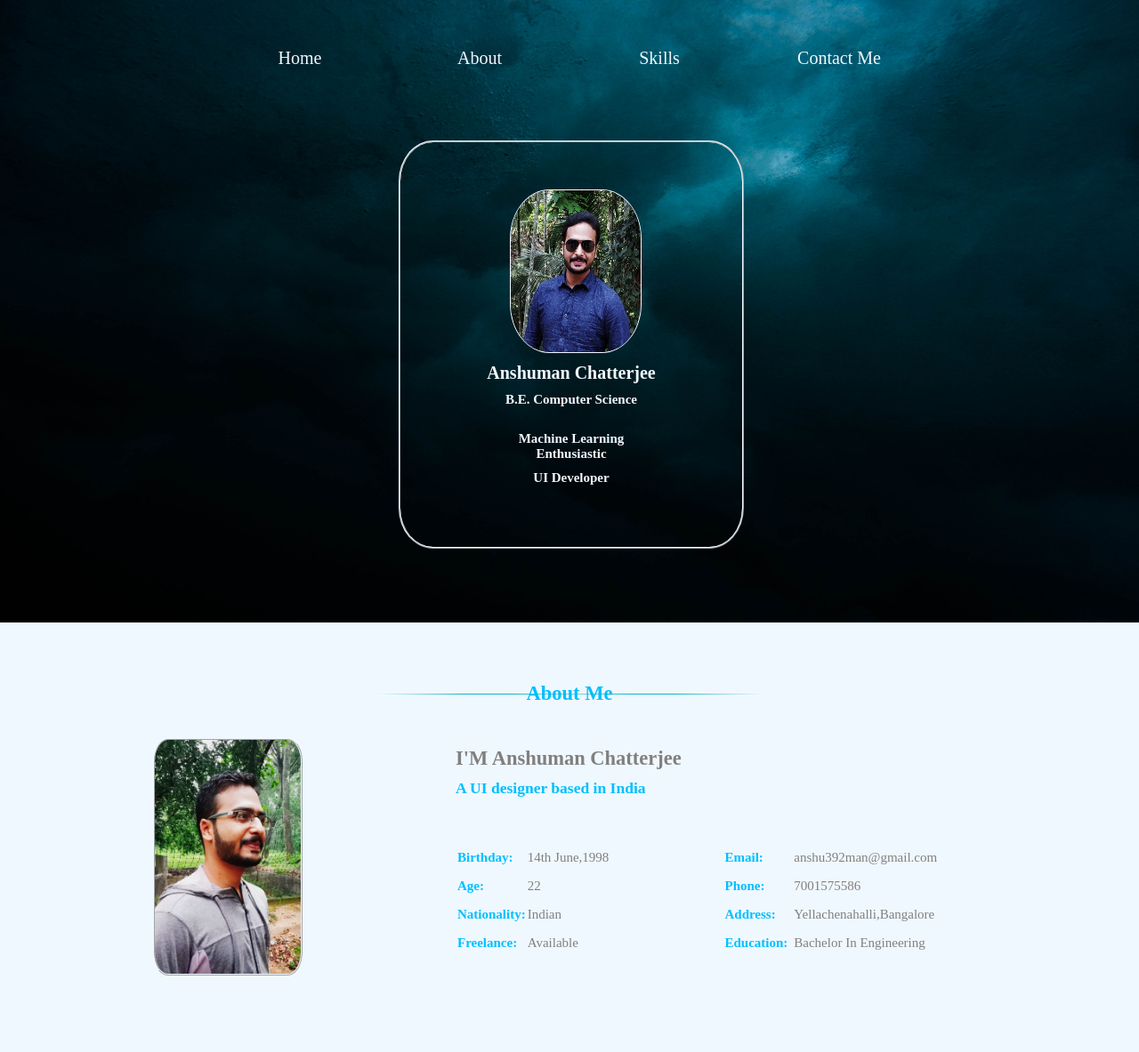
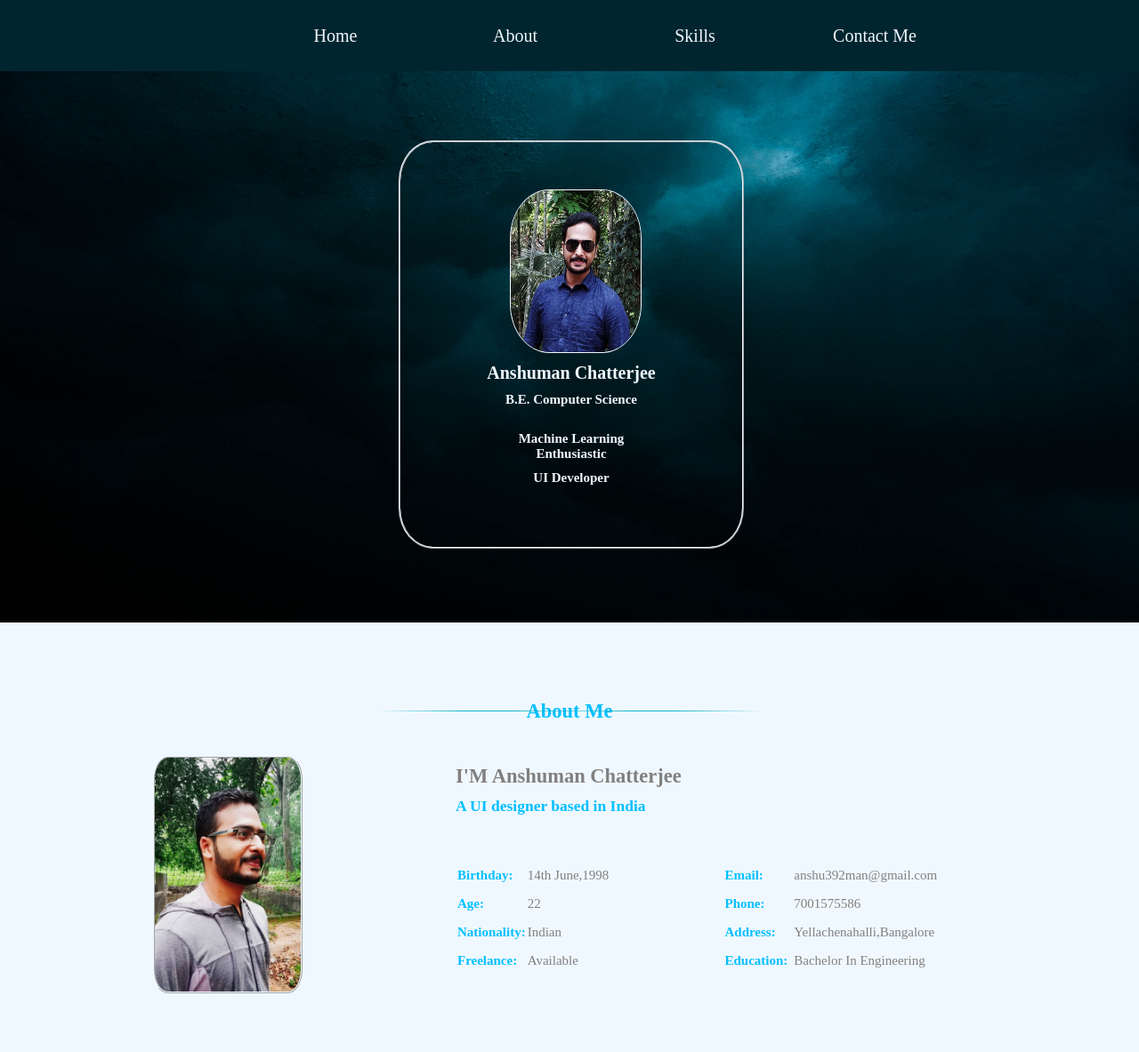
Before and after one commit to AmiAnshuman/amianshuman.github.io, a plain HTML site: page index.html in a window 1280 px wide. Shown: the top 1183 px of the page at 89% size. Drawn offline with Linux system fonts and the light colour scheme; a script that the page names is missing.

Commit message:
second_c

```diff
--- a/index.html
+++ b/index.html
@@ -11,10 +11,10 @@
     <div class="my">
 
         <ul>
-            <li>Home</li>
-            <li>About</li>
-            <li>Skills</li>
-            <li>Contact Me</li>
+            <li><a href="./index.html">Home</a></li>
+            <li><a href="#assa">About</a></li>
+            <li><a href="#ass">Skills</a></li>
+            <li><a href="#as">Contact Me</a></li>
         </ul>
 
         <img class="i1" src="a.jpg" alt="back">
@@ -32,7 +32,7 @@
             </div>
         </div>
     </div>
-    <div class="about">
+    <div id="assa" class="about">
         <h2>About Me</h2>
         <div class="row">
 
@@ -71,7 +71,7 @@
             </div>
         </div>
     </div>
-    <div class="skill reach">
+    <div id="ass" class="skill reach">
         <h2>My Skills</h2>
         <div class="row r">
             <div class="c">
@@ -122,7 +122,7 @@
 
 
     </div>
-    <div class="reach">
+    <div id="as" class="reach">
         <h2>Reach Me</h2>
         <div class="row">
 
--- a/style.css
+++ b/style.css
@@ -47,13 +47,15 @@ ul {
     -webkit-box-align: center;
     -ms-flex-align: center;
     align-items: center;
-    padding: 40px 0px;
-    margin: 0px;
+    /*    padding: 40px 0px 0px;*/
+    height: 10%;
+    margin: 0px 0px 10px 0px;
     position: absolute;
     z-index: 999;
     list-style-type: none;
     width: 100%;
-
+    position: fixed;
+    background-color: rgb(0, 37, 46);
 }
 
 li {
@@ -77,16 +79,24 @@ li {
     border-radius: 15%;
 }
 
-li:active {
-    color: darkcyan;
+li > a {
+    color: aliceblue;
+    text-decoration: none;
 }
+
+
 
 li:hover {
 
     /*    text-decoration: overline;*/
+
     -webkit-transition: 0.1s;
     transition: 0.1s;
     border: 3px double white;
+}
+
+li > a:hover {
+    color: darkgray;
 }
 
 .my1 > .i2 {
@@ -194,7 +204,7 @@ li:hover {
 
 .about > h2 {
     width: 100%;
-    padding: 30px 0px 0px;
+    padding: 50px 0px 0px;
     margin: 0px;
     height: 100px;
     display: -webkit-box;
@@ -219,7 +229,7 @@ li:hover {
     height: 0.7px;
     width: 250px;
     margin-left: -185px;
-    bottom: 419px;
+    bottom: 400px;
     background-color: #0fb4ca;
     background: -webkit-gradient(linear, left top, right top, from(rgba(15, 180, 202, 0)), color-stop(40%, rgba(15, 180, 202, 1)), color-stop(50%, rgba(15, 180, 202, 1)), color-stop(60%, rgba(15, 180, 202, 1)), to(rgba(15, 180, 202, 0)));
     background: linear-gradient(to right, rgba(15, 180, 202, 0) 0%, rgba(15, 180, 202, 1) 40%, rgba(15, 180, 202, 1) 50%, rgba(15, 180, 202, 1) 60%, rgba(15, 180, 202, 0) 100%);
@@ -231,7 +241,7 @@ li:hover {
     height: 0.7px;
     width: 250px;
     margin-left: 185px;
-    bottom: 419px;
+    bottom: 400px;
     background-color: #0fb4ca;
     background: -webkit-gradient(linear, left top, right top, from(rgba(15, 180, 202, 0)), color-stop(40%, rgba(15, 180, 202, 1)), color-stop(50%, rgba(15, 180, 202, 1)), color-stop(60%, rgba(15, 180, 202, 1)), to(rgba(15, 180, 202, 0)));
     background: linear-gradient(to right, rgba(15, 180, 202, 0) 0%, rgba(15, 180, 202, 1) 40%, rgba(15, 180, 202, 1) 50%, rgba(15, 180, 202, 1) 60%, rgba(15, 180, 202, 0) 100%);
@@ -301,7 +311,7 @@ li:hover {
 
 .reach > h2 {
     width: 100%;
-    padding: 30px 0px 0px;
+    padding: 50px 0px 0px;
     margin: 0px;
     height: 100px;
     display: -webkit-box;
@@ -326,7 +336,7 @@ li:hover {
     height: 0.7px;
     width: 250px;
     margin-left: -185px;
-    bottom: 420px;
+    bottom: 400px;
     background-color: #0fb4ca;
     background: -webkit-gradient(linear, left top, right top, from(rgba(15, 180, 202, 0)), color-stop(40%, rgba(15, 180, 202, 1)), color-stop(50%, rgba(15, 180, 202, 1)), color-stop(60%, rgba(15, 180, 202, 1)), to(rgba(15, 180, 202, 0)));
     background: linear-gradient(to right, rgba(15, 180, 202, 0) 0%, rgba(15, 180, 202, 1) 40%, rgba(15, 180, 202, 1) 50%, rgba(15, 180, 202, 1) 60%, rgba(15, 180, 202, 0) 100%);
@@ -338,7 +348,7 @@ li:hover {
     height: 0.7px;
     width: 250px;
     margin-left: 185px;
-    bottom: 420px;
+    bottom: 400px;
     background-color: #0fb4ca;
     background: -webkit-gradient(linear, left top, right top, from(rgba(15, 180, 202, 0)), color-stop(40%, rgba(15, 180, 202, 1)), color-stop(50%, rgba(15, 180, 202, 1)), color-stop(60%, rgba(15, 180, 202, 1)), to(rgba(15, 180, 202, 0)));
     background: linear-gradient(to right, rgba(15, 180, 202, 0) 0%, rgba(15, 180, 202, 1) 40%, rgba(15, 180, 202, 1) 50%, rgba(15, 180, 202, 1) 60%, rgba(15, 180, 202, 0) 100%);
@@ -379,17 +389,16 @@ li:hover {
 }
 
 .rq1 > td > input {
-    padding: 5px;
     text-align: center;
     border: 1px solid rgba(1, 1, 1, 0.1);
     /*    margin: 10% ;*/
     /*    margin-right: 5%;*/
     border-radius: 5%;
     -webkit-box-sizing: content-box;
-    box-sizing: content-box;
+    box-sizing: border-box;
     padding: 0px;
     width: 90%;
-    height: 30px;
+    height: 100%;
     color: gray;
     background: white;
     -webkit-box-shadow: 100px red;
```
